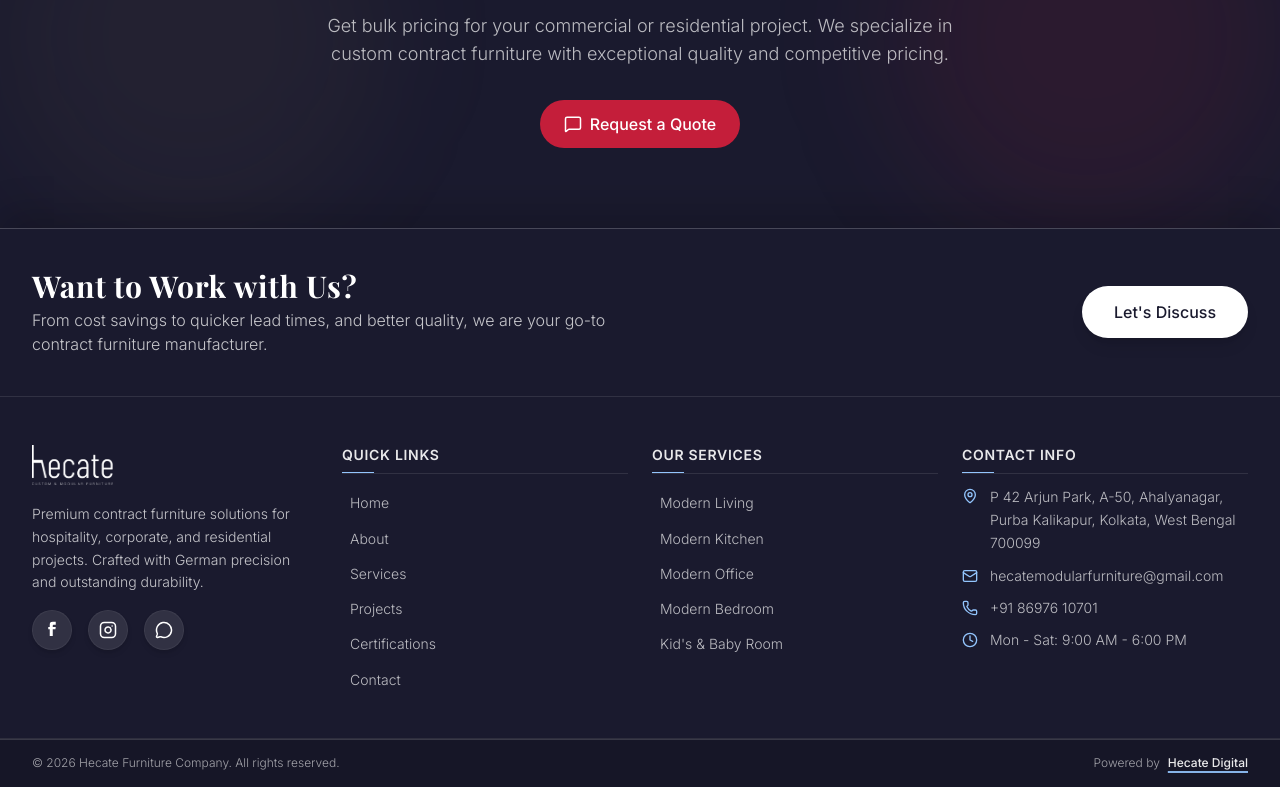
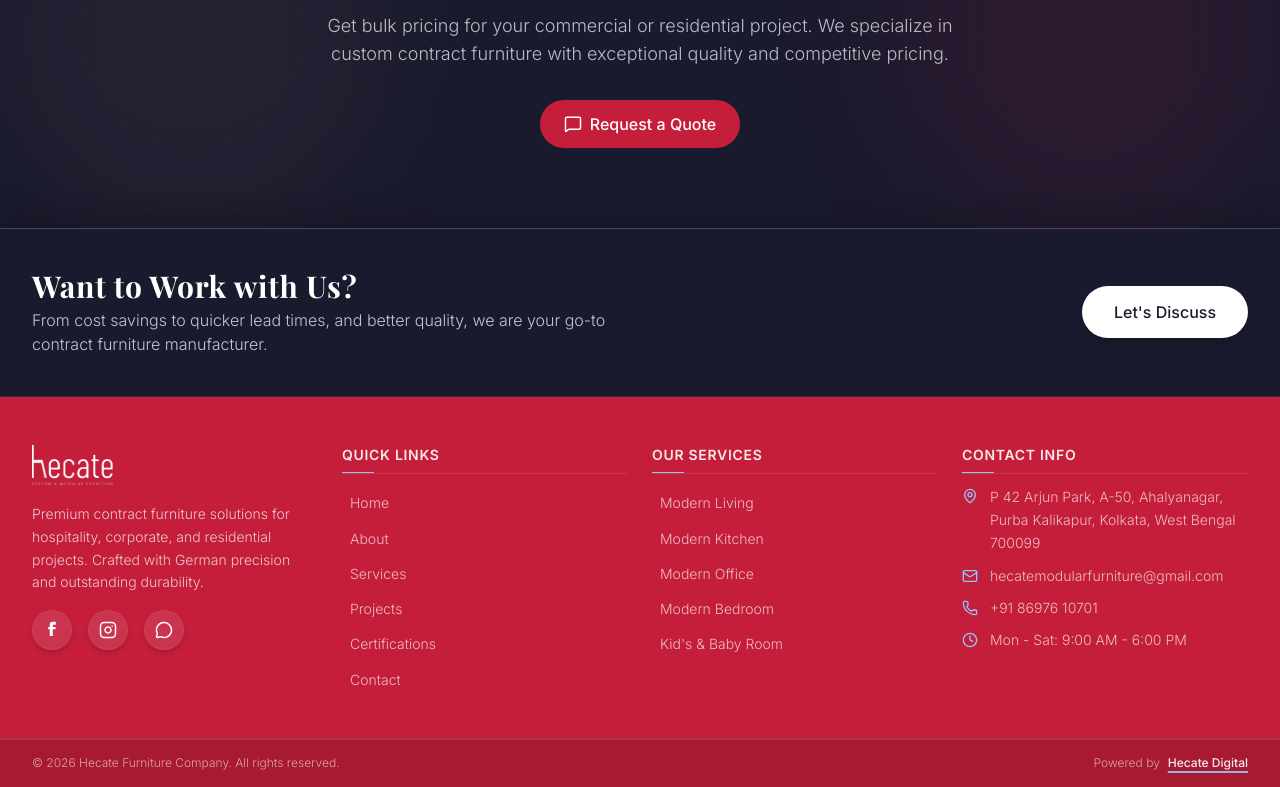
Before and after one commit to trisrjt/Hecate, a React (Vite) app: page / in a window 1280 px wide. Shown: the part 4703-5490 px from the top of the page. Built offline with nearby package versions, Linux system fonts and the light colour scheme; no server answers; the database is empty.

Commit message:
design: make only top footer banner and CTA banner dark blue, keeping rest of footer red

```diff
--- a/src/components/Footer.tsx
+++ b/src/components/Footer.tsx
@@ -56,9 +56,9 @@ export const Footer: React.FC = () => {
   };
 
   return (
-    <footer className="bg-hecate-primary text-white relative overflow-hidden shadow-[0_-15px_35px_rgba(0,0,0,0.18)]">
+    <footer className="bg-hecate-secondary text-white relative overflow-hidden shadow-[0_-15px_35px_rgba(0,0,0,0.18)]">
       {/* Top Banner Call to Action */}
-      <div className="relative border-b border-white/10">
+      <div className="relative border-b border-white/10 bg-hecate-primary">
         {/* Animated slide-in top border line */}
         <motion.div
           initial={{ scaleX: 0 }}
```
